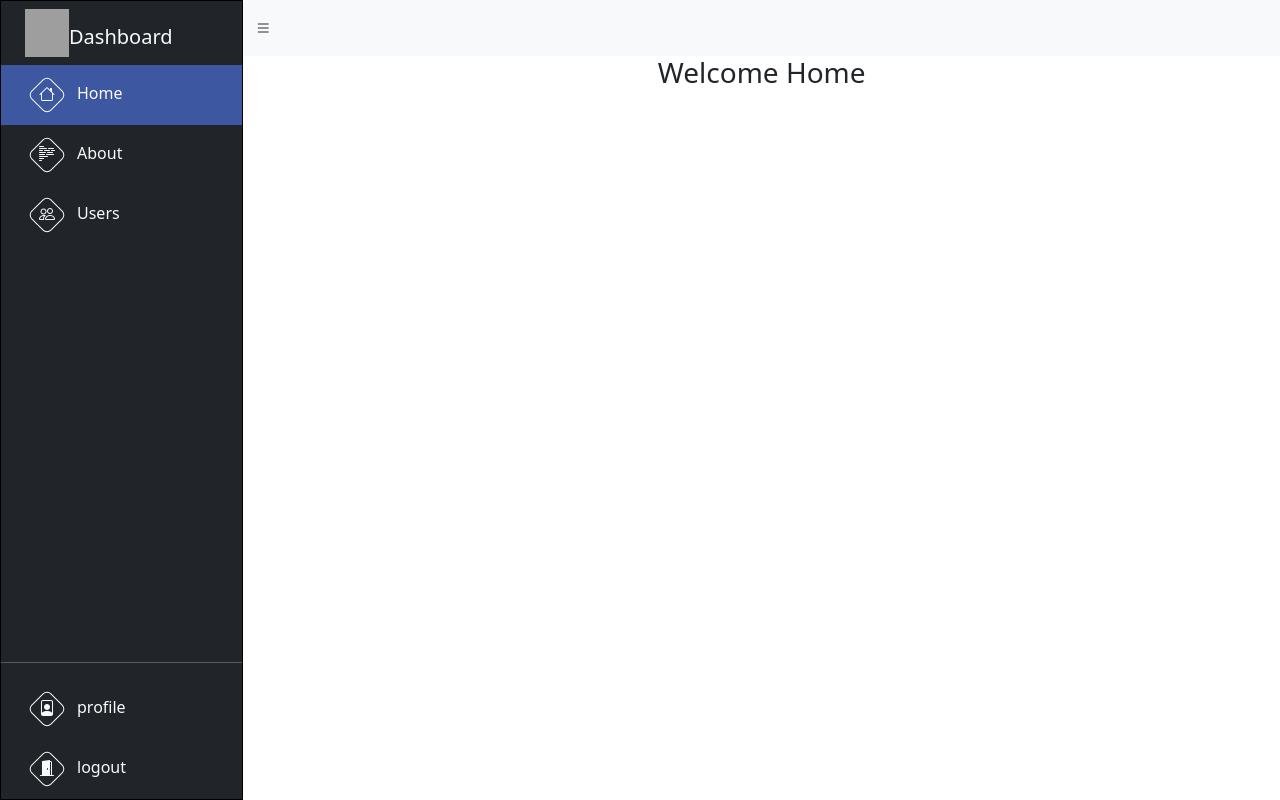
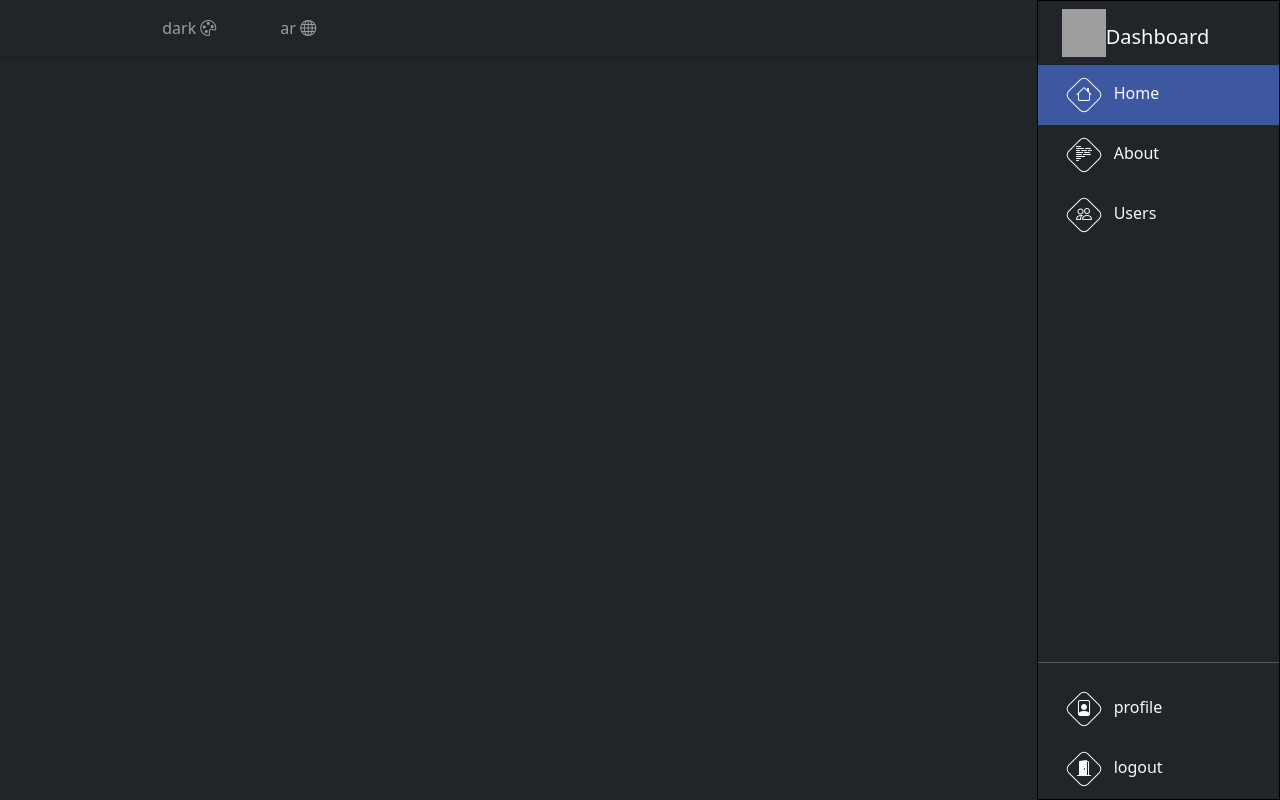
Before and after one commit to Osman122/admin-panel, a React (Create React App) app: page / in a window 1280 px wide. Built offline with nearby package versions, Linux system fonts and the light colour scheme; grey boxes are pictures that could not be loaded.

Commit message:
add theme and lang

```diff
--- a/src/App.js
+++ b/src/App.js
@@ -1,18 +1,31 @@
+import { useState } from 'react';
 import './App.css';
 import Layout from './router/layout';
 import { BrowserRouter } from "react-router-dom";
+import Theme from './context/Theme';
+import { LanguageContext } from './context/language';
 
 
 function App() {
+  const [contextLang, setContextLang] = useState("ar");
+  const [theme, setContextTheme] = useState("dark");
 
   return (
-    <BrowserRouter>
+    <BrowserRouter >
+
+       <div   className={`${contextLang === "ar" ? "text-right " : "text-left "} ${theme==="dark" ? "bg-dark" : " "}`}
+        dir={contextLang === "ar" ? "rtl" : "ltr"}>
+        <Theme.Provider value={{theme , setContextTheme}}>
+        <LanguageContext.Provider value={{ contextLang, setContextLang }}>
+
 
 
 
  <Layout/>
+ </LanguageContext.Provider>
+      </Theme.Provider>
 
-
+  </div>
 
   </BrowserRouter>
 
--- /dev/null
+++ b/src/components/nav-bar/index.css
@@ -0,0 +1,11 @@
+.navbar {
+  transition: all 0.3s ease; /* Smooth transition for the navbar */
+  box-shadow: 0 2px 4px rgba(0, 0, 0, 0.2); /* Shadow effect */
+}
+
+.navbar.sticky {
+  position: fixed;
+  top: 0;
+  width: 100%;
+  z-index: 1000; /* Ensure the navbar is above other content */
+}
--- a/src/components/nav-bar/nav-bar.jsx
+++ b/src/components/nav-bar/nav-bar.jsx
@@ -1,14 +1,49 @@
-const NavBar= ({ toggleSidebar }) => {
-    return (
-        <nav className="navbar navbar-expand-lg navbar-light bg-light py-3">
-          <div className="container-fluid">
+import './index.css';
+import { LanguageContext } from '../../context/language';
+
+import Theme from '../../context/Theme';
 
 
-
-             <i onClick={toggleSidebar} className="bi bi-list"></i>
+import  {useContext} from 'react';
 
 
+const NavBar= ({ toggleSidebar }) => {
+  const {contextLang, setContextLang} = useContext(LanguageContext);
+  const {theme , setContextTheme} = useContext(Theme);
+    return (
+        <nav className={`navbar navbar-expand-lg navbar-${theme} py-2`}>
+          <div className="container-fluid ">
+
+            <i onClick={toggleSidebar} className="bi bi-list nav-item"></i>
+
           </div>
+          <div class="container">
+
+
+      <div class="collapse navbar-collapse" id="navbarNav">
+
+        <ul class="navbar-nav mx-auto">
+          <li class="nav-item mx-4">
+            <button onClick={(e)=>{if (contextLang === "ar") {
+                                setContextLang("en")
+                                 console.log(contextLang)
+                              } else {
+                                setContextLang("ar")
+                                console.log(contextLang)
+                              }}} class="nav-link" href="#"><i class="bi bi-globe "></i> {contextLang}</button>
+          </li>
+          <li class="nav-item mx-4">
+            <button onClick={(e)=>{if (theme === "light") {
+                                setContextTheme("dark")
+                                 console.log(theme)
+                              } else {
+                                setContextTheme("light")
+                                console.log(theme)
+                              }}} class="nav-link" href="#"><i class="bi bi-palette "></i> {theme}</button>
+          </li>
+        </ul>
+      </div>
+    </div>
         </nav>
 
       );
--- a/src/components/side-par/index.css
+++ b/src/components/side-par/index.css
@@ -52,7 +52,7 @@
 /* Handle */
 .sidebar::-webkit-scrollbar-thumb {
   background: #8089b1; /* Color of the scrollbar handle */
-  border-radius: 5px; /* Rounded corners for the scrollbar handle */
+  border-radius: 2px; /* Rounded corners for the scrollbar handle */
 }
 
 /* Handle on hover */
--- a/src/components/side-par/sideBar.jsx
+++ b/src/components/side-par/sideBar.jsx
@@ -12,7 +12,7 @@ const Sidebar = ({ open }) => {
     <nav className={`bg-dark sidebar parent `}
     style={open?{width:"300px",height: '100vh' ,transition: 'width 0.5s ease',overflowy:"auto"} : { width:"65px",overflowy:"auto" ,height: '100vh' ,transition: 'width 0.3s ease'}}>
 
-      <div className="sidebar-sticky " style={{ overflowy:"auto",overflowx:"auto"}}>
+      <div dir='ltr' className="sidebar-sticky " style={{ overflowy:"auto",overflowx:"auto"}}>
 
         <div className='mx-4 d-flex my-2  ' style={{position:"relative"}}>
         <img   className={`${!open?"logo":""}`}  src="https://www.spruko.com/demo/dashlot/dist/assets/images/brand-logos/toggle-dark.png" alt=""
@@ -72,7 +72,7 @@ const Sidebar = ({ open }) => {
 
       </div>
 
-       <div className="bottom-div ">
+       <div className="bottom-div " dir='ltr'>
          <hr className='text-light text-center'/>
 
        <ul className="nav flex-column d-flex  ">
--- /dev/null
+++ b/src/context/Theme.js
@@ -0,0 +1,5 @@
+import {createContext} from 'react';
+
+const Theme = createContext()
+
+export default Theme;
--- /dev/null
+++ b/src/context/language.js
@@ -0,0 +1,3 @@
+import { createContext } from "react";
+
+export const LanguageContext = createContext();
```
Also changed, not shown: src/images/eng.png (added).
